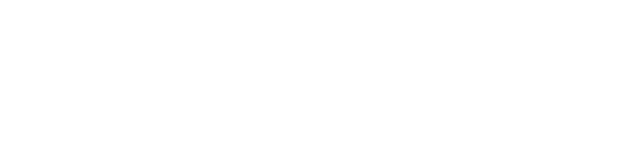
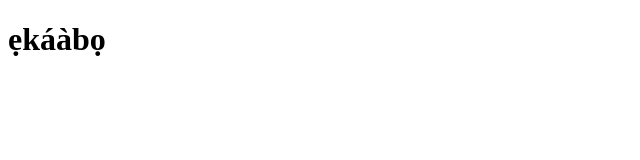
Before and after one commit to osule/osule.github.io, a plain HTML site: page index.html in a window 1280 px wide. Shown: the whole page, without its empty margins (0-640 px from the left). Drawn offline with Linux system fonts and the light colour scheme.

Commit message:
say welcome

```diff
--- a/index.html
+++ b/index.html
@@ -10,5 +10,6 @@
     <script>
         console.log(document.cookie);
     </script>
+    <h1>ẹkáàbọ</h1>
 </body>
 </html>
```
